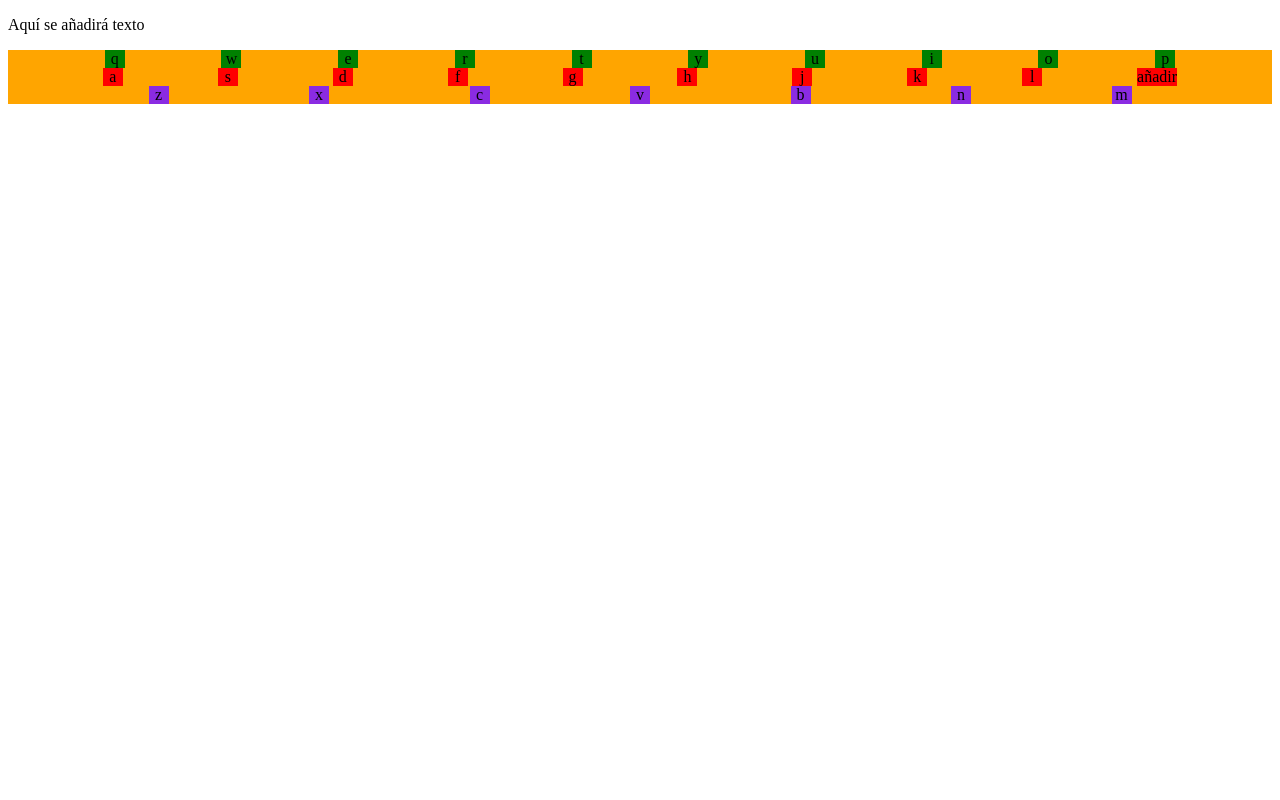
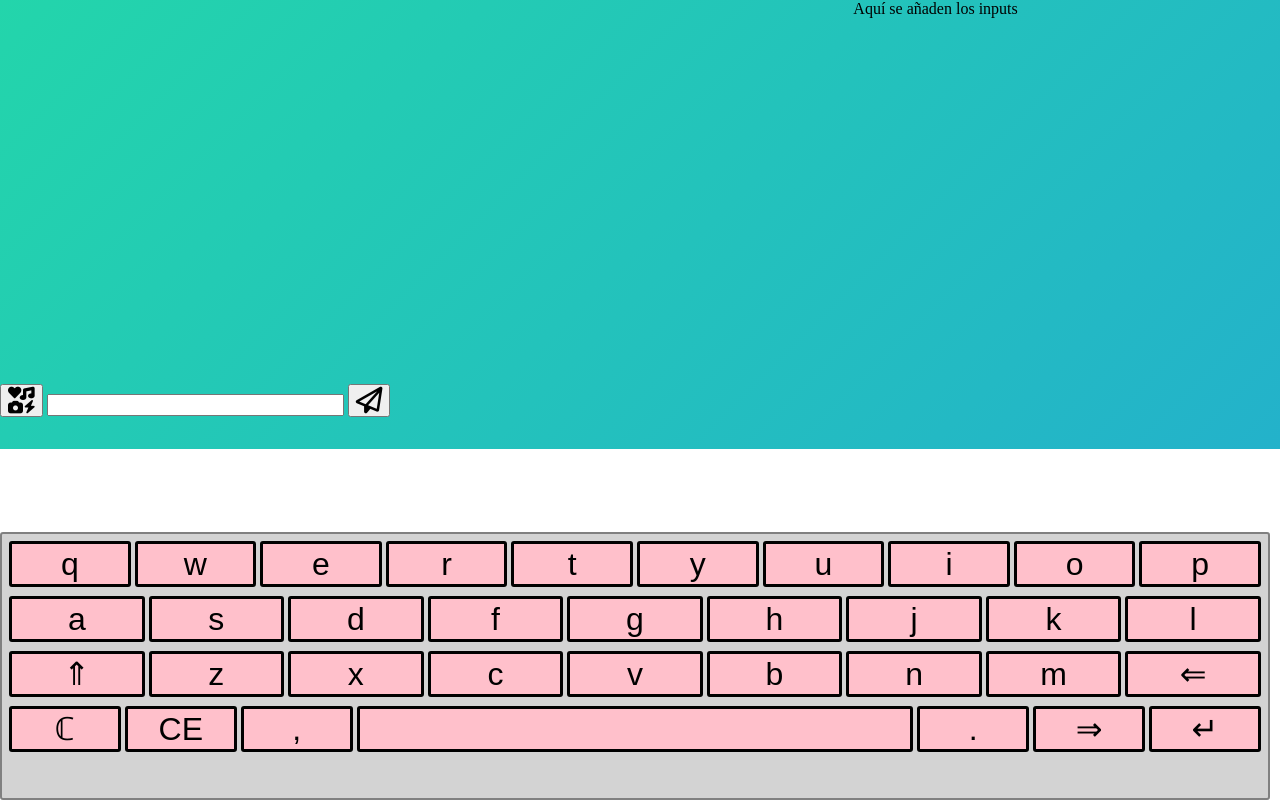
Before and after one commit to MLS535/Maite_Whatsappgram, a plain HTML site: page src/index.html in a window 1280 px wide. Drawn offline with Linux system fonts and the light colour scheme.

Commit message:
html: añadidos los iconos faltantes del teclado, botones de enviar y de gif css:  comienzo a utilizar grid, eliminado linea 1,2 y 3 y unificado todo en linea 1. Añadido a spacebar flex-basis.

```diff
--- a/src/css/project1.css
+++ b/src/css/project1.css
@@ -1,28 +1,68 @@
+body{
+    margin: 0;
+}
+
+.contenedor {
+    display: grid;
+    grid-template-columns: 1fr 1fr 1fr;
+    grid-template-rows: 11.75fr 1fr 1fr;
+    gap: 0px 0px;
+    background: linear-gradient(-45deg, #ee7752, #e73c7e, #23a6d5, #23d5ab);
+    background-size: 400% 400%;
+}
+
+
+.messages {
+    grid-area: 1 / 3 / 2 / 4;
+
+}
+.formulario{
+    grid-area: 2 / 1 / 3 / 4;
+
+}
+.inputtext{
+    height: 2vh;
+}
 
 .teclado {
-
+    background-color: lightgray;
+    position: absolute;
+    bottom: 0;
+    width: 98.9vw;
+    height: 33vh;
+    border-radius:3px;
+    border:2px solid grey;
+    font-size: 4vh;
+    font-family: Arial, serif;
+    /*font-size: 3vh;
+    background:deepskyblue;
+    border-radius:3px;
+    align-items:center;
+    align-content:center;
+    justify-content: center;
+    border:2px solid grey; */
 }
 
-.linea1, .linea2, .linea3{
+.linea1{
     display: flex;
-    justify-content: space-evenly;
+    justify-content: center;
     text-align: center;
-    background-color: orange;
+    margin: 5px;
+    line-height: 5vh;
 }
 
 .linea1 >div{
-    /*flex-grow: 2; */
-    flex-basis: 20px;
-    background-color: green;
+    border: solid;
+    border-radius: 3px;
+    width: 55px;
+    text-align: center;
+    margin: 2px;
+    float: left;
+    cursor: pointer;
+    background-color: pink;
+    /* box-sizing: border-box; */
+    flex-grow: 2;
 }
-
-.linea2 >div{
-    flex-basis: 20px;
-    background-color: red;
+#spacebar{
+    flex-basis: 500px;
 }
-
-.linea3 >div{
-
-    flex-basis: 20px;
-    background-color: blueviolet;
-}
--- a/src/index.html
+++ b/src/index.html
@@ -6,9 +6,18 @@
     <meta name="viewport" content="width=device-width, initial-scale=1.0">
     <title>Maite Whatsapgram</title>
     <link rel="stylesheet" type="text/css" href="css/project1.css" />
+    <script src="https://kit.fontawesome.com/d6be90a814.js" crossorigin="anonymous"></script>
 </head>
 <body>
-<p>Aquí se añadirá texto</p>
+<section class="contenedor">
+    <div class="messages">Aquí se añaden los inputs</div>
+<form class="formulario">
+    <button><span class="fas fa-icons fa-2x"></span></button>
+    <input class="inputtext" type="text" id="texto" size="34"/>
+<button type="submit"><span class="far fa-paper-plane fa-2x" ></span></button>
+</form>
+
+
 <div class="teclado">
 <div class="linea1">
     <div>q</div>
@@ -22,7 +31,7 @@
     <div>o</div>
     <div>p</div>
 </div>
-<div class="linea2">
+<div class="linea1">
     <div>a</div>
     <div>s</div>
     <div>d</div>
@@ -32,10 +41,11 @@
     <div>j</div>
     <div>k</div>
     <div>l</div>
-    <div>añadir</div>
+
 </div>
 
-<div class="linea3">
+<div class="linea1">
+    <div id="flecharriba">&uArr;</div>
     <div>z</div>
     <div>x</div>
     <div>c</div>
@@ -43,7 +53,18 @@
     <div>b</div>
     <div>n</div>
     <div>m</div>
+    <div id="flechaizquierda">&lArr;</div>
 </div>
+    <div class="linea1">
+        <div id="borrarTodoTextArea">ℂ</div>
+        <div id="borrarBorrarPalabra">CE</div>
+        <div>,</div>
+        <div id="spacebar">&ensp;</div>
+        <div>.</div>
+        <div id="flechaHaciaLaderecha">&rArr;</div>
+        <div id="saltoDeLinea">&crarr;</div>
+    </div>
 </div>
+</section>
 </body>
 </html>
```
